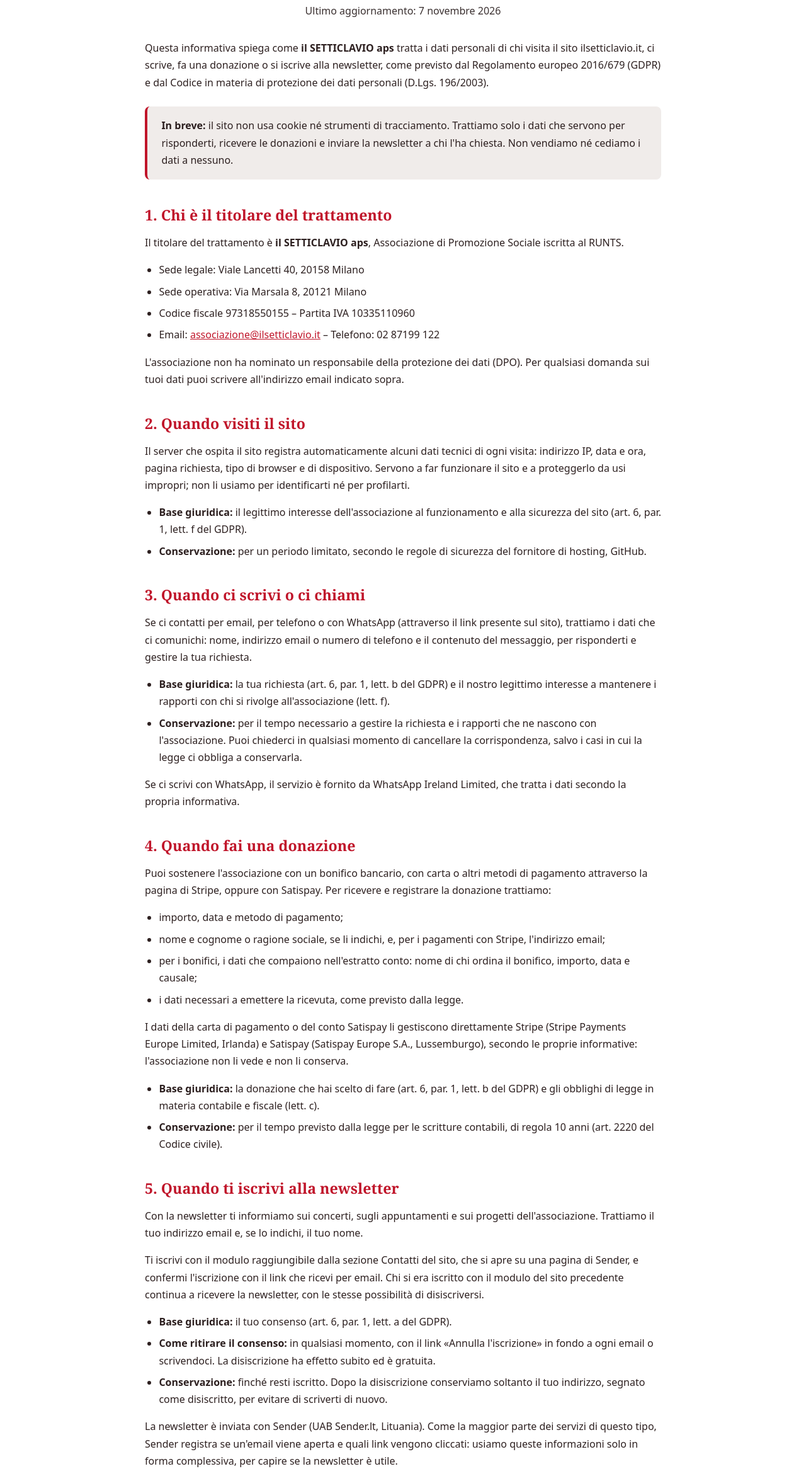
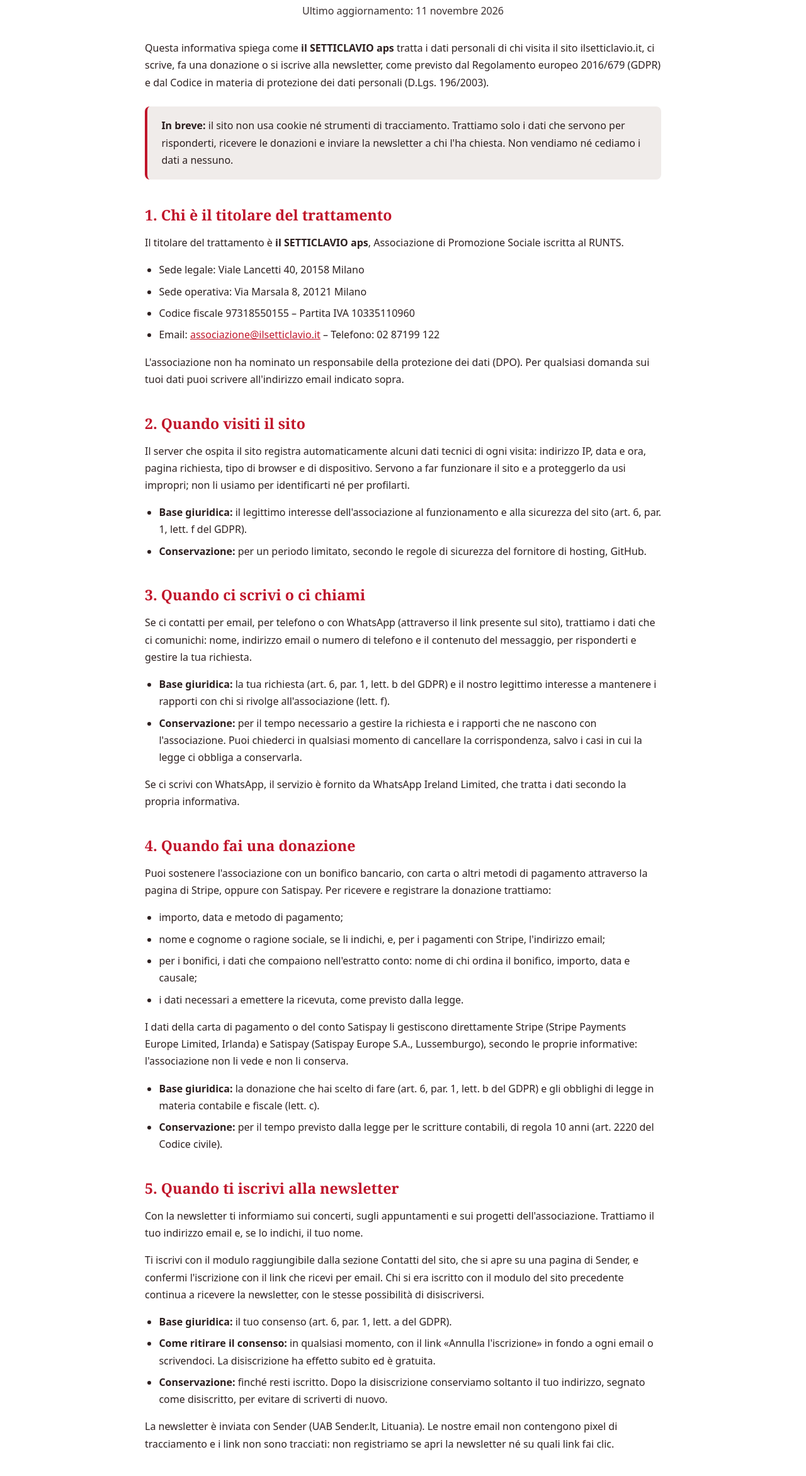
Before and after one commit to maggiomusic/ilsetticlavio.it, a plain HTML site: page privacy.html in a window 1280 px wide. Shown: the part 217-2560 px from the top of the page at 63% size. Drawn offline with Linux system fonts and the light colour scheme.

Commit message:
Informativa: la newsletter non usa pixel di tracciamento né link tracciati
Co-Authored-By: Claude Opus 5.5 <noreply@anthropic.com>

```diff
--- a/privacy.html
+++ b/privacy.html
@@ -55,7 +55,7 @@
     <section class="section" aria-label="Informativa sulla privacy e sui cookie">
       <div class="container informativa">
 <h1>Informativa sulla privacy e sui cookie</h1>
-<p class="aggiornamento">Ultimo aggiornamento: 7 novembre 2026</p>
+<p class="aggiornamento">Ultimo aggiornamento: 11 novembre 2026</p>
 <p>Questa informativa spiega come <strong>il SETTICLAVIO aps</strong> tratta i dati personali di chi visita il sito ilsetticlavio.it, ci scrive, fa una donazione o si iscrive alla newsletter, come previsto dal Regolamento europeo 2016/679 (GDPR) e dal Codice in materia di protezione dei dati personali (D.Lgs. 196/2003).</p>
 <p class="in-breve"><strong>In breve:</strong> il sito non usa cookie né strumenti di tracciamento. Trattiamo solo i dati che servono per risponderti, ricevere le donazioni e inviare la newsletter a chi l&#x27;ha chiesta. Non vendiamo né cediamo i dati a nessuno.</p>
 <h2 id="titolare">1. Chi è il titolare del trattamento</h2>
@@ -78,7 +78,7 @@
 <p>Con la newsletter ti informiamo sui concerti, sugli appuntamenti e sui progetti dell&#x27;associazione. Trattiamo il tuo indirizzo email e, se lo indichi, il tuo nome.</p>
 <p>Ti iscrivi con il modulo raggiungibile dalla sezione Contatti del sito, che si apre su una pagina di Sender, e confermi l&#x27;iscrizione con il link che ricevi per email. Chi si era iscritto con il modulo del sito precedente continua a ricevere la newsletter, con le stesse possibilità di disiscriversi.</p>
 <ul><li><strong>Base giuridica:</strong> il tuo consenso (art. 6, par. 1, lett. a del GDPR).</li><li><strong>Come ritirare il consenso:</strong> in qualsiasi momento, con il link «Annulla l&#x27;iscrizione» in fondo a ogni email o scrivendoci. La disiscrizione ha effetto subito ed è gratuita.</li><li><strong>Conservazione:</strong> finché resti iscritto. Dopo la disiscrizione conserviamo soltanto il tuo indirizzo, segnato come disiscritto, per evitare di scriverti di nuovo.</li></ul>
-<p>La newsletter è inviata con Sender (UAB Sender.lt, Lituania). Come la maggior parte dei servizi di questo tipo, Sender registra se un&#x27;email viene aperta e quali link vengono cliccati: usiamo queste informazioni solo in forma complessiva, per capire se la newsletter è utile.</p>
+<p>La newsletter è inviata con Sender (UAB Sender.lt, Lituania). Le nostre email non contengono pixel di tracciamento e i link non sono tracciati: non registriamo se apri la newsletter né su quali link fai clic.</p>
 <h2 id="cookie">6. Cookie</h2>
 <p>Il sito non usa cookie, né tecnici né di profilazione, e non contiene strumenti di statistica, pubblicità o contenuti di altri siti che possano installarne. Per questo, all&#x27;apertura del sito, non ti chiediamo alcun consenso.</p>
 <p>Il sito contiene però link ad altri servizi: Facebook, Instagram, YouTube, LinkedIn, WhatsApp, Stripe e Satispay. Quando li apri lasci il nostro sito, e da quel momento valgono le informative e le regole sui cookie di quei servizi.</p>
```
